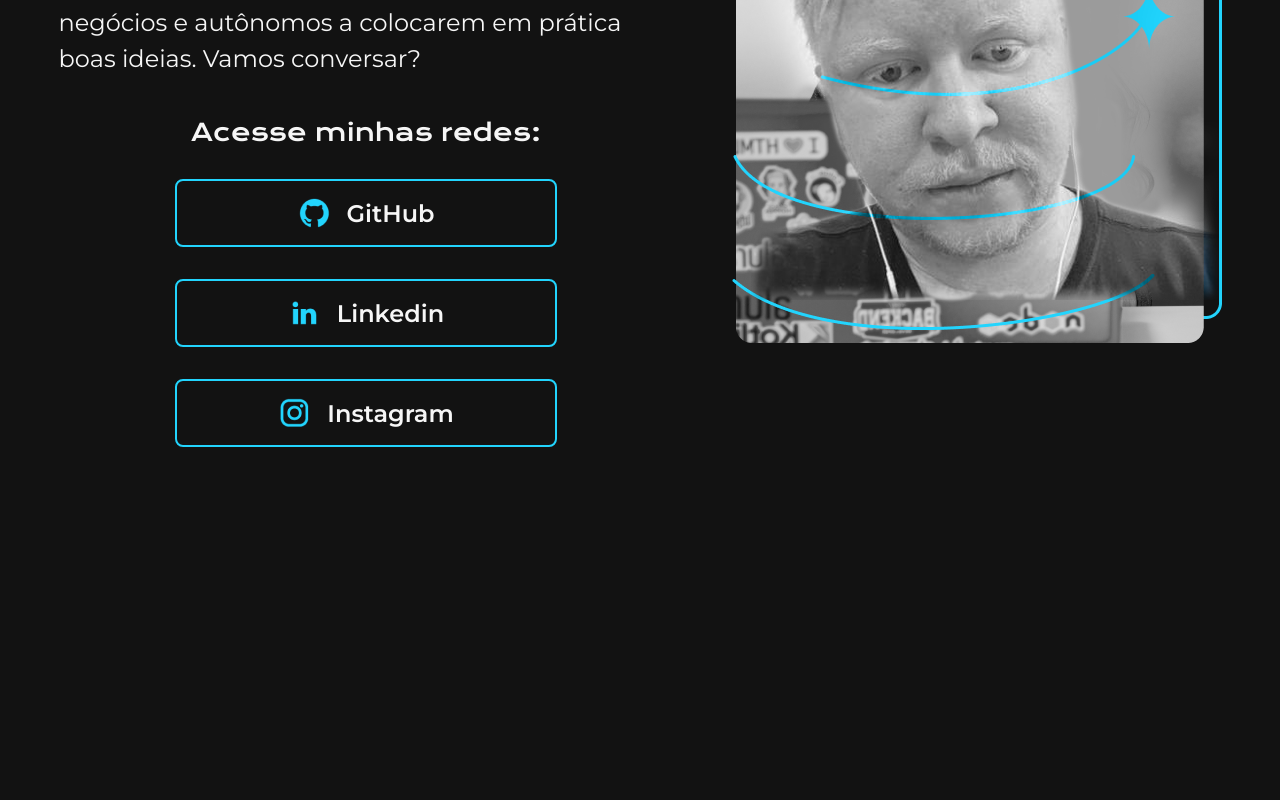
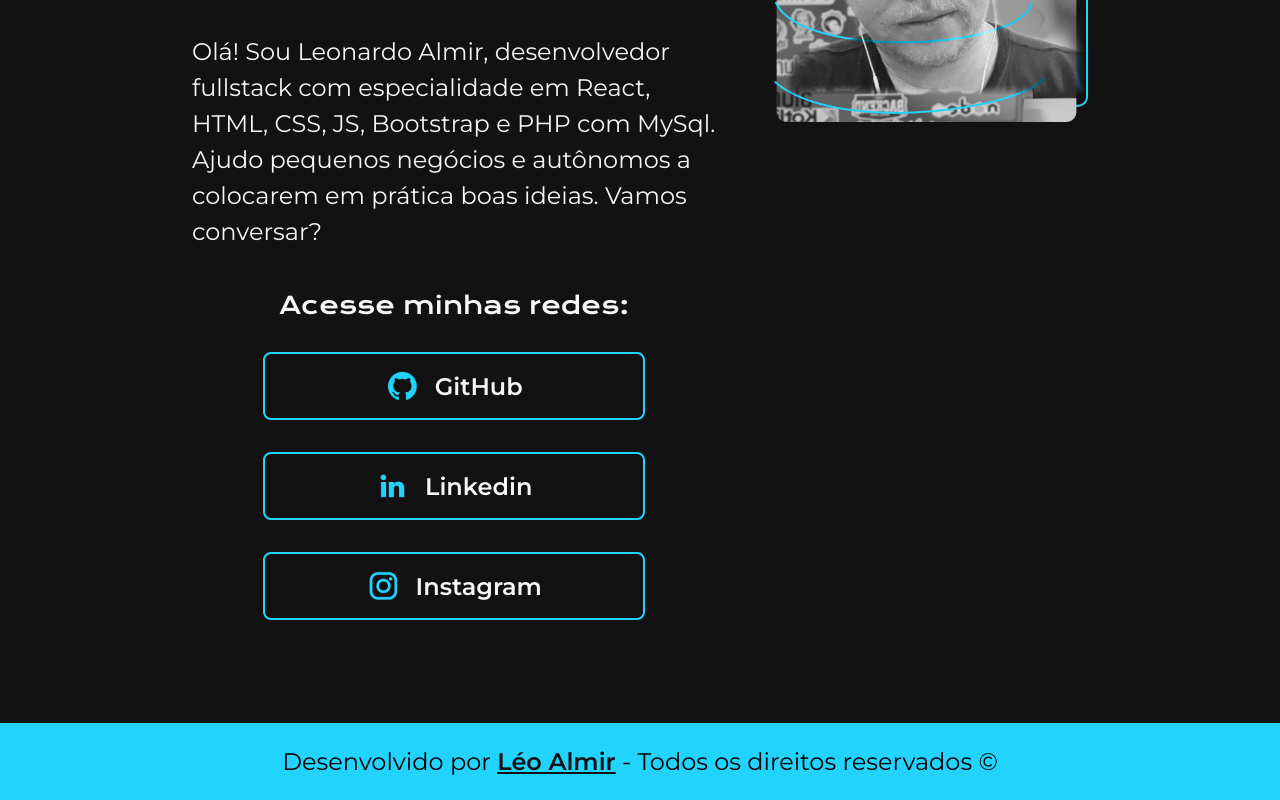
Before and after one commit to leonardoalmir/portfoliosimples, a plain HTML site: page index.html in a window 1280 px wide. Shown: the part 332-1132 px from the top of the page. Before the commit the page ends 800 px from the top, so only its background shows below. Drawn offline with nearby package versions, Linux system fonts and the light colour scheme.

Commit message:
Criando e estilizando o footer

```diff
--- a/css/estilo.css
+++ b/css/estilo.css
@@ -6,13 +6,10 @@
 }
 
 body {
-    height: 100vh;
+    /* height: 100vh; */
     box-sizing: border-box;
     background-color: #121212;
     color: #F6F6F6;
-    display: flex;
-    align-items: center;
-    justify-content: space-evenly;
 }
 
 .titulo-destaque {
@@ -20,9 +17,10 @@ body {
 }
 
 .apresentacao {
+    padding: 8% 15%;
     display: flex;
-    align-items: center;
-    justify-content: space-around;
+    align-items: self-start;
+    justify-content: center;
     column-gap: 58px;
 }
 
@@ -43,6 +41,10 @@ body {
     font-family: 'Montserrat', sans-serif;
     font-size: 24px;
     line-height: 36px;
+}
+
+.apresentacao__conteudo__img {
+    max-width: 35%;
 }
 
 .apresentacao__links {
@@ -84,3 +86,19 @@ body {
     /* background-color: #007a96; */
     background-color: #272727;
 }
+
+.rodape {
+    color: #000;
+    background-color: #22D4FD;
+    padding: 24px;
+    font-family: 'Montserrat', sans-serif;
+    font-size: 24px;
+    font-weight: 400;
+    text-align: center;
+}
+
+.rodape__link {
+    /* text-decoration: none; */
+    color: #121212;
+    font-weight: 600;
+}
--- a/index.html
+++ b/index.html
@@ -28,7 +28,10 @@
                 </a>
             </div>
         </section>
-        <img src="img/leo.png" alt="Foto do Léo Almir">
+        <img class="apresentacao__conteudo__img" src="img/leo.png" alt="Foto do Léo Almir">
     </main>
+    <footer class="rodape">
+        <p class="rodape__texto">Desenvolvido por <a href="" class="rodape__link">Léo Almir</a> - Todos os direitos reservados ©</p>
+    </footer>
 </body>
 </html>
```
